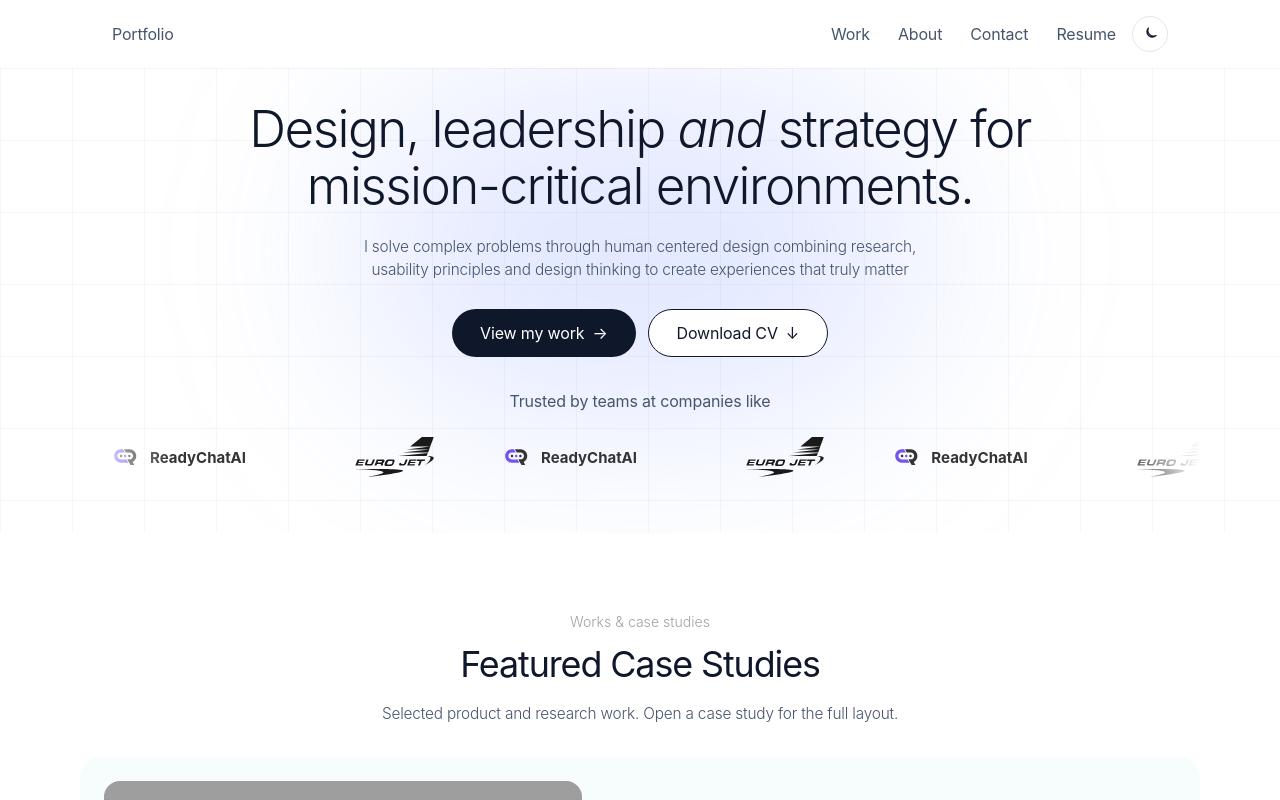
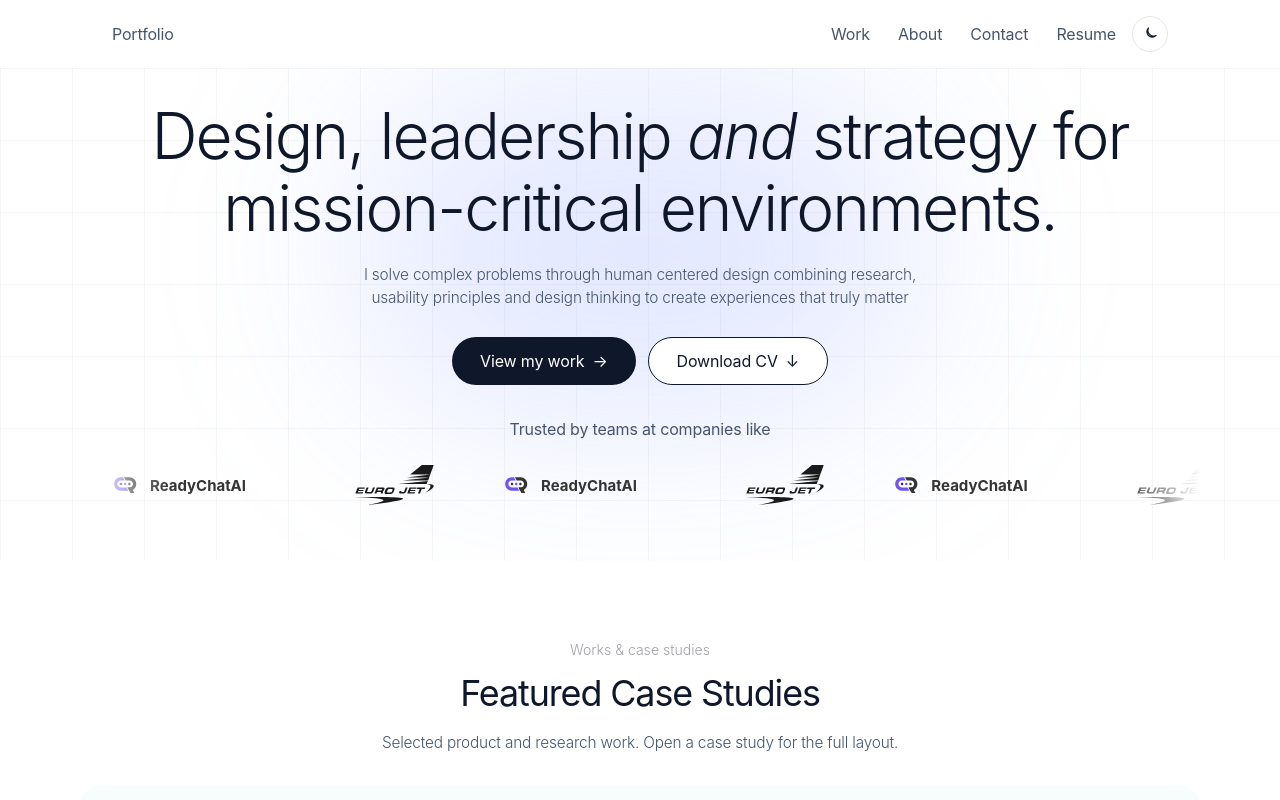
Before and after one commit to Hassan-byte-svg/portfolio-website, a React (Vite) app: page / in a window 1280 px wide. Shown: the top 800 px of the page. Built offline with nearby package versions, Linux system fonts and the light colour scheme; grey boxes are pictures that could not be loaded.

Commit message:
Set the hero to 70px and make the footer heading white.

```diff
--- a/src/index.css
+++ b/src/index.css
@@ -54,7 +54,7 @@ body {
 
 .heading-main {
   color: var(--color-ink);
-  font-size: clamp(32px, 4vw, 56px);
+  font-size: clamp(36px, 5vw, 70px);
   font-weight: 300;
   letter-spacing: -0.03em;
   line-height: 1.12;
@@ -122,3 +122,11 @@ body {
     animation: none;
   }
 }
+
+footer .heading-section {
+  color: #ffffff;
+}
+
+footer .heading-sub {
+  color: rgba(255, 255, 255, 0.7);
+}
--- a/src/pages/HomePage.tsx
+++ b/src/pages/HomePage.tsx
@@ -18,7 +18,7 @@ export function HomePage() {
       <section className="relative overflow-hidden px-5 pb-12 pt-6 sm:px-8 sm:pb-14 sm:pt-8">
         <div className="pointer-events-none absolute inset-0 bg-[linear-gradient(to_right,rgba(0,0,0,0.035)_1px,transparent_1px),linear-gradient(to_bottom,rgba(0,0,0,0.035)_1px,transparent_1px)] bg-[size:72px_72px]" />
         <div className="pointer-events-none absolute left-1/2 top-6 h-[320px] w-[560px] -translate-x-1/2 rounded-full bg-[#8aa0ff]/25 blur-[100px]" />
-        <div className="relative mx-auto max-w-[860px] text-center">
+        <div className="relative mx-auto max-w-[980px] text-center">
           <h1 className="heading-main">
             Design, leadership <em className="italic font-light">and</em> strategy
             for mission-critical environments.
```
